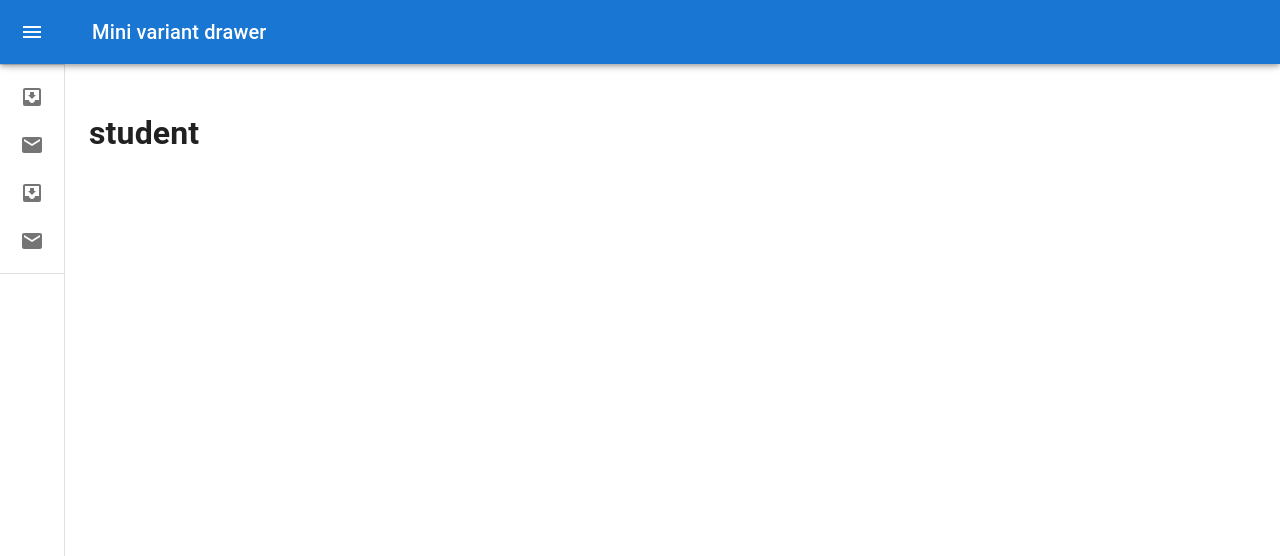
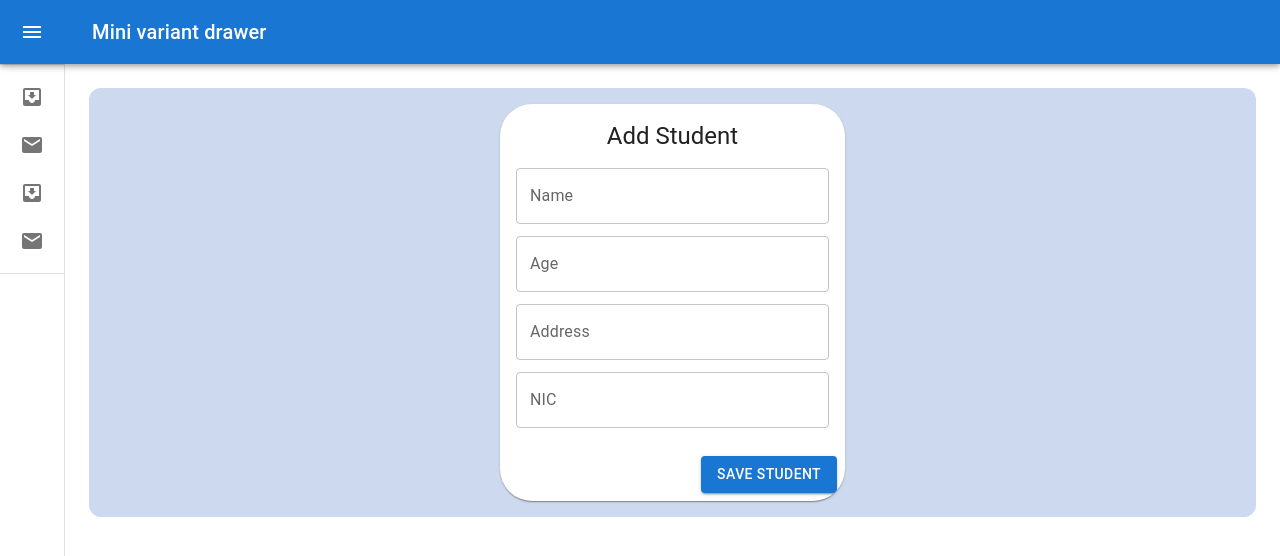
Before and after one commit to Sasanika/ReacJS_MUIBaiscs, a React (Vite) app: page /student in a window 1280 px wide. Shown: the top 556 px of the page. Built offline with nearby package versions, Linux system fonts and the light colour scheme.

Commit message:
Added a cards

```diff
--- /dev/null
+++ b/src/components/addStudent/AddStudent.jsx
@@ -0,0 +1,99 @@
+import Card from "@mui/material/Card";
+import {Button, CardActions} from "@mui/material";
+import CardContent from "@mui/material/CardContent";
+import Typography from "@mui/material/Typography";
+import Box from "@mui/material/Box";
+import TextField from "@mui/material/TextField";
+import * as React from "react";
+import {useState} from "react";
+
+
+export default function AddStudent({saveStudentData}){
+
+    const [name,setName] = useState('');
+    const [age,setAge] = useState('');
+    const [address,setAddress] = useState('');
+    const [nic,setNIC] = useState('');
+
+    const saveStudent= ()=> {
+        if(name!=='' && address!=='' && age!=='' && nic!==''){
+            saveStudentData({name: name, age: age, address: address, nic: nic})
+            setName('');
+            setAge('');
+            setAddress('');
+            setNIC('');
+        }else{
+            alert('Input cannot empty !')
+        }
+
+    }
+
+    return(
+            <Card sx={{ maxWidth: 345 , margin:2,borderRadius:8}}>
+
+                    <CardContent>
+                        <Typography sx={{textAlign:'center'}} gutterBottom variant="h5" component="div">
+                            Add Student
+                        </Typography>
+                        <Box
+                            component="form"
+                            noValidate
+                            autoComplete="off"
+                        >
+                            <TextField
+                                onChange={(val)=>setName(val.target.value)}
+                                value={name}
+                                margin={'dense'}
+                                fullWidth={true}
+                                id="name"
+                                label="Name"
+                                variant="outlined"
+                            />
+                            <TextField
+                                onChange={(val)=>setAge(val.target.value)}
+                                value={age}
+                                margin={'dense'}
+                                fullWidth={true}
+                                id="age"
+                                label="Age"
+                                variant="outlined"
+
+                            />
+
+                            <TextField
+                                onChange={(val)=>setAddress(val.target.value)}
+                                value={address}
+                                margin={'dense'}
+                                fullWidth={true}
+                                id="address"
+                                label="Address"
+                                variant="outlined"
+
+                            />
+
+                            <TextField
+                                onChange={(val)=>setNIC(val.target.value)}
+                                value={nic}
+                                margin={'dense'}
+                                fullWidth={true}
+                                id="nic"
+                                label="NIC"
+                                variant="outlined"
+
+                            />
+
+
+                        </Box>
+                    </CardContent>
+                <CardActions sx={{display:'flex', justifyContent:'end'}}>
+                    <Button
+                        onClick={()=>saveStudent()}
+                        variant="contained">
+                        Save Student
+                    </Button>
+
+                </CardActions>
+
+            </Card>
+    );
+}
--- /dev/null
+++ b/src/components/viewStudent/ViewStudent.jsx
@@ -0,0 +1,52 @@
+import CardContent from "@mui/material/CardContent";
+import Typography from "@mui/material/Typography";
+import Box from "@mui/material/Box";
+import {Button, CardActions} from "@mui/material";
+import DeleteIcon from "@mui/icons-material/Delete.js";
+import Card from "@mui/material/Card";
+import * as React from "react";
+
+
+export default function ViewStudent({data,index,deleteStudent}){
+    console.log(data);
+    return(
+        <Card sx={{ maxWidth: 345 , margin:2,borderRadius:8}}>
+
+            <CardContent>
+                <Typography sx={{textAlign:'center', fontWeight:'bold'}} gutterBottom variant="h5" component="div">
+                    View Student
+                </Typography>
+                <Box
+                    component="form"
+                    noValidate
+                    autoComplete="off"
+                >
+                    <Typography variant="h6" gutterBottom>
+                        Name : {data.name}
+                    </Typography>
+                    <Typography variant="h6" gutterBottom>
+                        Age : {data.age}
+                    </Typography>
+
+                    <Typography variant="h6" gutterBottom>
+                        Address : {data.address}
+                    </Typography>
+
+                    <Typography variant="h6" gutterBottom>
+                        NIC : {data.nic}
+                    </Typography>
+
+
+                </Box>
+            </CardContent>
+            <CardActions sx={{display:'flex', justifyContent:'end'}}>
+                <Button onClick={()=>deleteStudent(index)} variant="outlined" color={'error'}>
+                    <DeleteIcon />
+                </Button>
+
+
+            </CardActions>
+
+        </Card>
+    );
+}
--- a/src/pages/student/student.jsx
+++ b/src/pages/student/student.jsx
@@ -1,7 +1,40 @@
+import Box from "@mui/material/Box";
+import * as React from "react";
+import AddStudent from "../../components/addStudent/AddStudent.jsx";
+import ViewStudent from "../../components/viewStudent/ViewStudent.jsx";
+import {useState} from "react";
+
 export default function Student(){
+
+    const [data, setData]= useState([]);
+
+    const studentDataSave = (value)=>{
+        const arr = [...data];
+        arr.push(value);
+        setData(arr)
+    }
+    const deleteStudent = (nic)=>{
+        const arr = [...data];
+        arr.splice(nic,1)
+        setData(arr)
+    }
     return(
-        <h1>
-            student
-        </h1>
+        <div>
+            <Box sx={{marginBottom:2,backgroundColor:'#ccd9ee',borderRadius:3, display:'flex',justifyContent:'center'}}>
+               <AddStudent saveStudentData={(val)=>studentDataSave(val)}/>
+            </Box>
+
+            <Box sx={{backgroundColor:'#ccd9ee', display:'flex',justifyContent:'space-between',flexWrap:'wrap'}}>
+                {data.map((val,index)=>(
+                    <ViewStudent index={index} data={val} key={index} deleteStudent={(val)=>deleteStudent(val)}/>
+                ))}
+
+
+
+
+            </Box>
+
+
+        </div>
     );
 }
```
